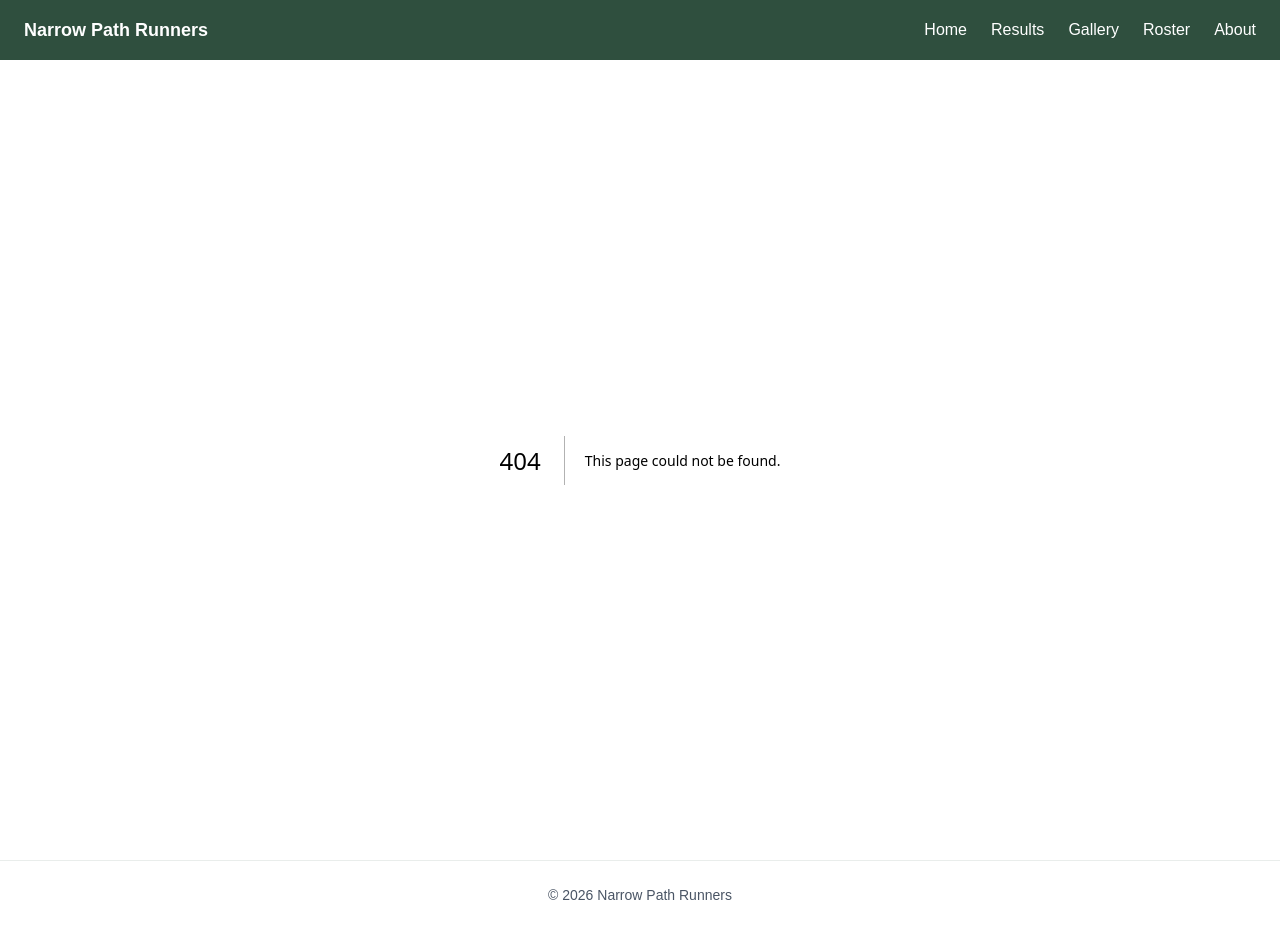
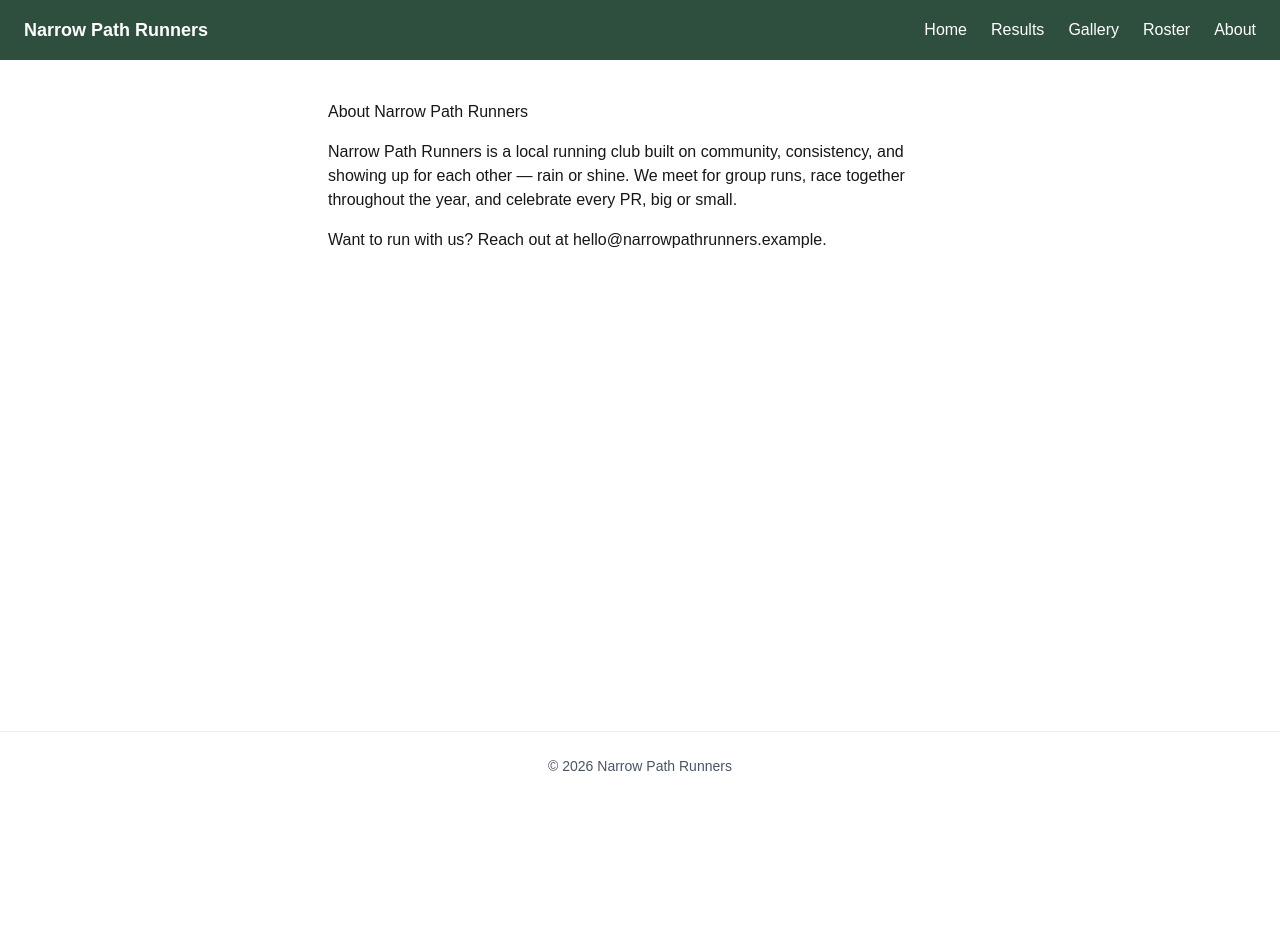
Before and after one commit to calvinadaniel/narrow-path-runners, a Next.js app: page /about in a window 1280 px wide. Before the commit this address had no page. After the commit the page ends 800 px from the top, so only its background shows below. Built offline with nearby package versions, Linux system fonts and the light colour scheme.

Commit message:
feat: add about page

```diff
--- /dev/null
+++ b/app/about/page.tsx
@@ -0,0 +1,11 @@
+import { MDXRemote } from "next-mdx-remote/rsc";
+import { getAboutContent } from "@/lib/about";
+
+export default function AboutPage() {
+  const content = getAboutContent();
+  return (
+    <main className="max-w-2xl mx-auto px-6 py-10 space-y-4">
+      <MDXRemote source={content} />
+    </main>
+  );
+}
--- /dev/null
+++ b/content/about.mdx
@@ -0,0 +1,5 @@
+# About Narrow Path Runners
+
+Narrow Path Runners is a local running club built on community, consistency, and showing up for each other — rain or shine. We meet for group runs, race together throughout the year, and celebrate every PR, big or small.
+
+Want to run with us? Reach out at [hello@narrowpathrunners.example](mailto:hello@narrowpathrunners.example).
--- /dev/null
+++ b/lib/about.ts
@@ -0,0 +1,7 @@
+import fs from "fs";
+import path from "path";
+
+export function getAboutContent(): string {
+  const filePath = path.join(process.cwd(), "content", "about.mdx");
+  return fs.readFileSync(filePath, "utf-8");
+}
```
Also changed, not shown: 1 other file (tests, documents, lock files or other folders).
